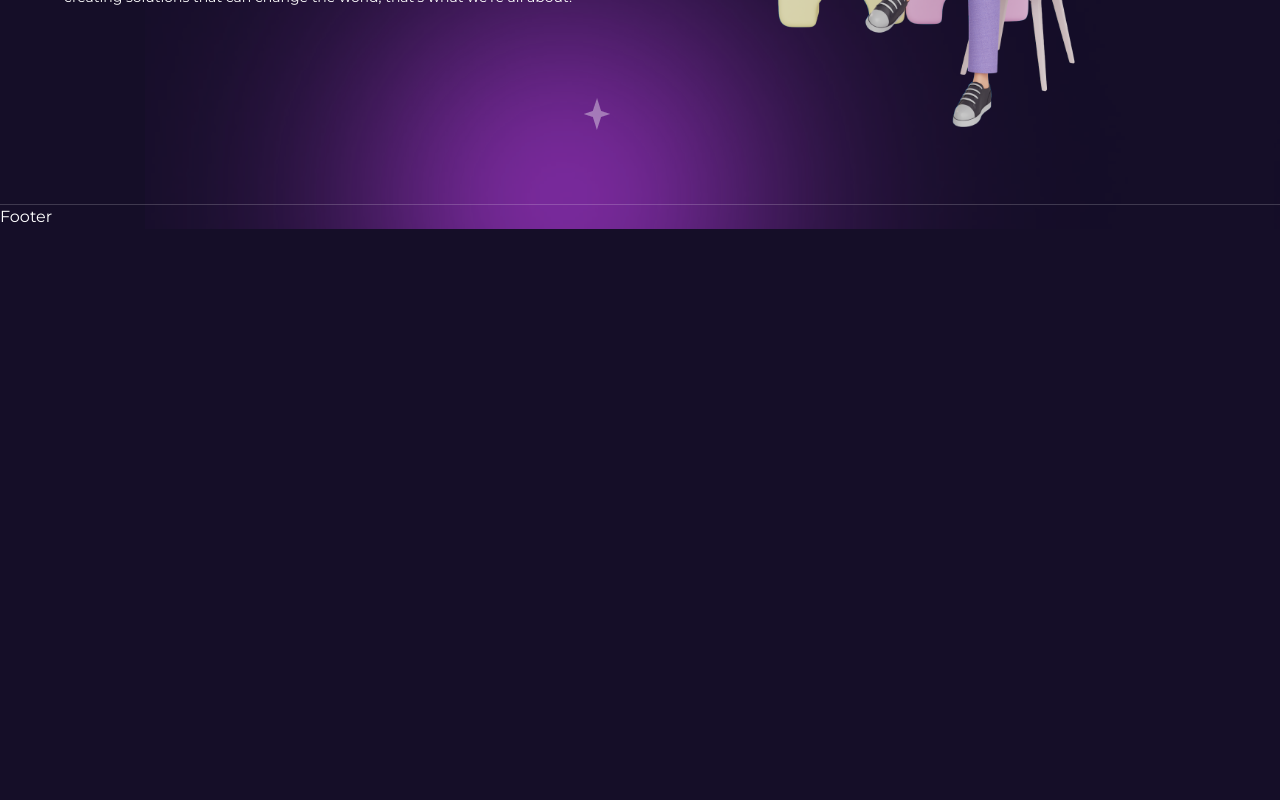
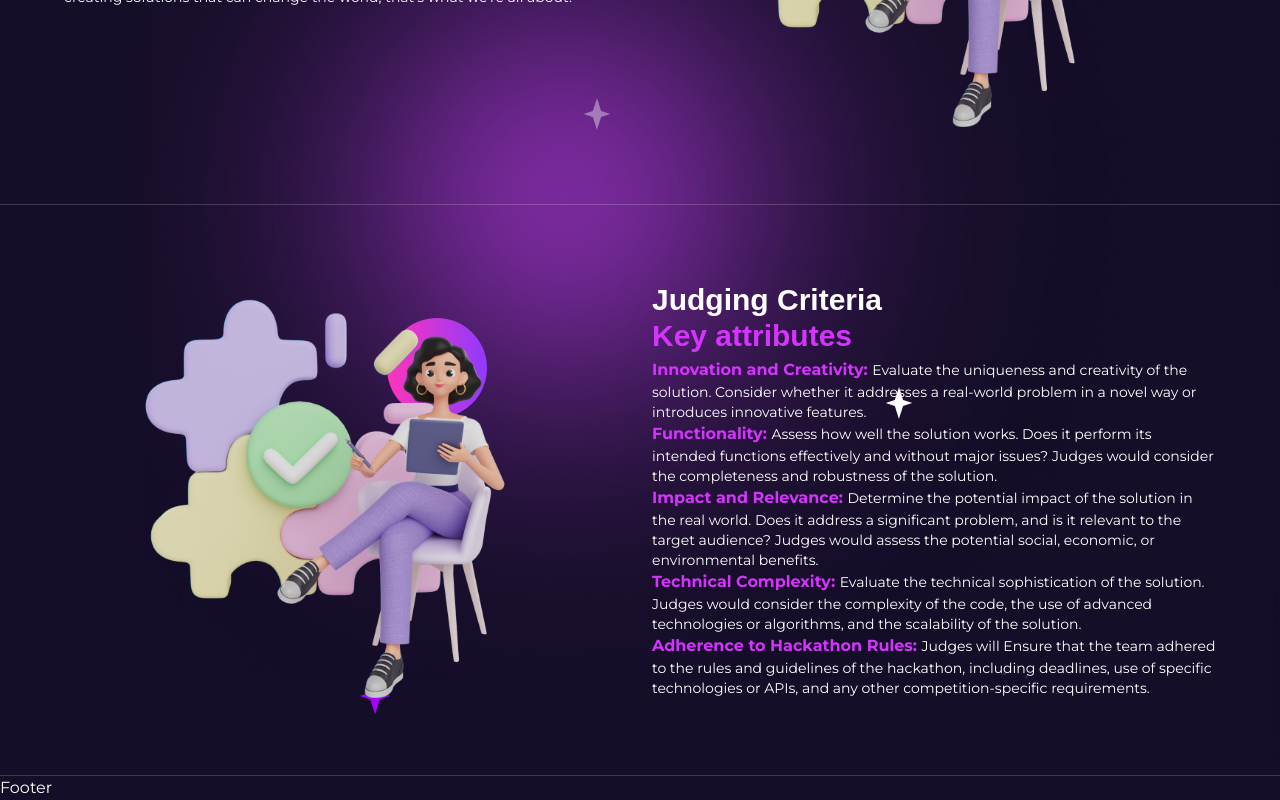
Before and after one commit to gift56/getlinked-ui-challengn, a Next.js app: page / in a window 1280 px wide. Shown: the part 1589-2389 px from the top of the page. Before the commit the page ends 1818 px from the top, so only its background shows below. Built offline with nearby package versions, Linux system fonts and the light colour scheme; a web font is replaced by a local one.

Commit message:
moving to the next

```diff
--- a/components/LandingpageContent/Judging.tsx
+++ b/components/LandingpageContent/Judging.tsx
@@ -1,3 +1,4 @@
+import { judgingCriteria } from "@/utils/constant";
 import { motion } from "framer-motion";
 
 const Judging = () => {
@@ -26,16 +27,17 @@ const Judging = () => {
     <section className="w-full py-10 border-b border-borderColor">
       <div className="container overflow-hidden">
         <div className="flex items-center justify-center tab:justify-between w-full gap-6 flex-col tab:flex-row">
-          <div className="w-full tab:flex-1">
+          <div className="w-full tab:flex-1 relative">
             <motion.img
               initial={{ opacity: 0, scale: 0.5 }}
               whileInView={{ opacity: 1, scale: 1 }}
               transition={{ type: "spring", duration: 2 }}
               viewport={{ once: true }}
-              src="/img/ideaImg.png"
+              src="/img/rulesImg.png"
               alt="ideaImg"
-              className="tab:w-[490px] w-[264px] mx-auto"
+              className="tab:w-[490px] w-[264px] mx-auto relative z-10"
             />
+            <div className="hidden tab:block w-[100px] h-[100px] bg-btnlinear rounded-full absolute top-14 xl:top-[15%] right-14 xl:right-[25%] p-5"></div>
           </div>
           <div className="w-full tab:flex-1 flex flex-col gap-1">
             <motion.h2
@@ -50,6 +52,26 @@ const Judging = () => {
                 Key attributes
               </span>
             </motion.h2>
+            <motion.ul
+              variants={container}
+              initial="hidden"
+              whileInView="visible"
+              viewport={{ once: true }}
+              className="flex tab:items-start flex-col items-center justify-center text-center tab:text-start tab:justify-start w-full"
+            >
+              {judgingCriteria.map((item, i) => (
+                <motion.li
+                  variants={itemdisplay}
+                  key={i}
+                  className="text-sm font-normal"
+                >
+                  <span className="text-primary font-bold tab:text-base">
+                    {item.headline}
+                  </span>
+                  <span>{item.content}</span>
+                </motion.li>
+              ))}
+            </motion.ul>
           </div>
         </div>
       </div>
--- a/pages/index.tsx
+++ b/pages/index.tsx
@@ -1,4 +1,4 @@
-import { Hero, Introduction, Rules } from "@/components";
+import { Hero, Introduction, Judging, Rules } from "@/components";
 import MainLayout from "@/layout/MainLayout";
 
 const Homepage = () => {
@@ -7,6 +7,7 @@ const Homepage = () => {
       <Hero />
       <Introduction />
       <Rules />
+      <Judging />
     </MainLayout>
   );
 };
```
